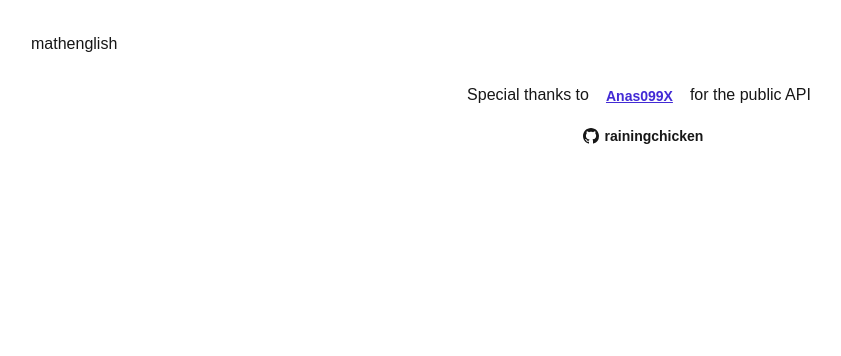
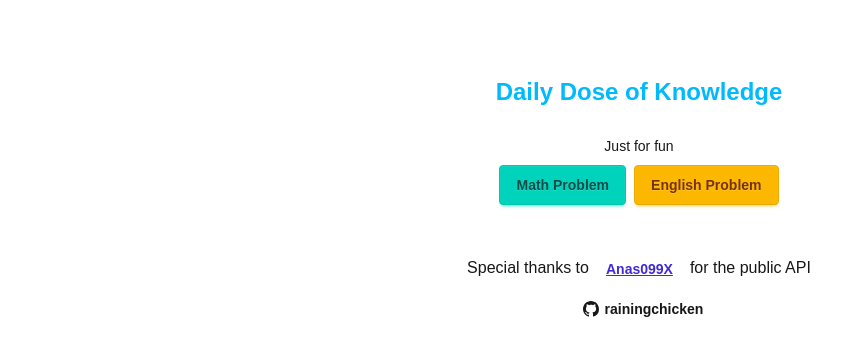
Before and after one commit to rainingchicken/daily-dose-of-knowledge, a Next.js app: page / in a window 1280 px wide. Shown: the top 356 px of the page, without its empty margins (1-842 px from the left). Built offline with nearby package versions, Linux system fonts and the light colour scheme.

Commit message:
style home page and give yellow theme to english page

```diff
--- a/src/app/(pages)/english/page.tsx
+++ b/src/app/(pages)/english/page.tsx
@@ -6,7 +6,7 @@ import QuestionCard from "@/components/QuestionCard";
 const page = () => {
   return (
     <>
-      <h1 className="text-center text-accent text-2xl font-bold m-5">
+      <h1 className="text-center text-warning text-2xl font-bold m-5">
         Daily Dose of English
       </h1>
       <Suspense fallback={<LoadingSkeleton />}>
--- a/src/app/page.tsx
+++ b/src/app/page.tsx
@@ -1,8 +1,18 @@
 export default function Home() {
   return (
-    <>
-      <a href="/math">math</a>
-      <a href="/english">english</a>
-    </>
+    <div className="card-body items-center text-center">
+      <h1 className="text-center text-info text-2xl font-bold m-5">
+        Daily Dose of Knowledge
+      </h1>
+      <p>Just for fun</p>
+      <div className="card-actions">
+        <a href="/math" className="btn btn-accent">
+          Math Problem
+        </a>
+        <a href="/english" className="btn btn-warning">
+          English Problem
+        </a>
+      </div>
+    </div>
   );
 }
--- a/src/components/QuestionCard.tsx
+++ b/src/components/QuestionCard.tsx
@@ -91,7 +91,9 @@ const QuestionCard = ({ question, subject }: QuestionCardProps) => {
                   value={key}
                   {...register("options")}
                   name="options"
-                  className={`radio-accent radio-md radio`}
+                  className={`${
+                    subject === "math" ? "radio-accent" : "radio-warning"
+                  } radio-md radio`}
                   required
                   disabled={hasSubmitted}
                 />
@@ -116,7 +118,9 @@ const QuestionCard = ({ question, subject }: QuestionCardProps) => {
             {!hasSubmitted && (
               <button
                 type="submit"
-                className=" btn w-full btn-accent btn-outline"
+                className={`btn w-full ${
+                  subject === "math" ? "btn-accent" : "btn-warning"
+                } btn-outline`}
               >
                 Submit Answer
               </button>
```
